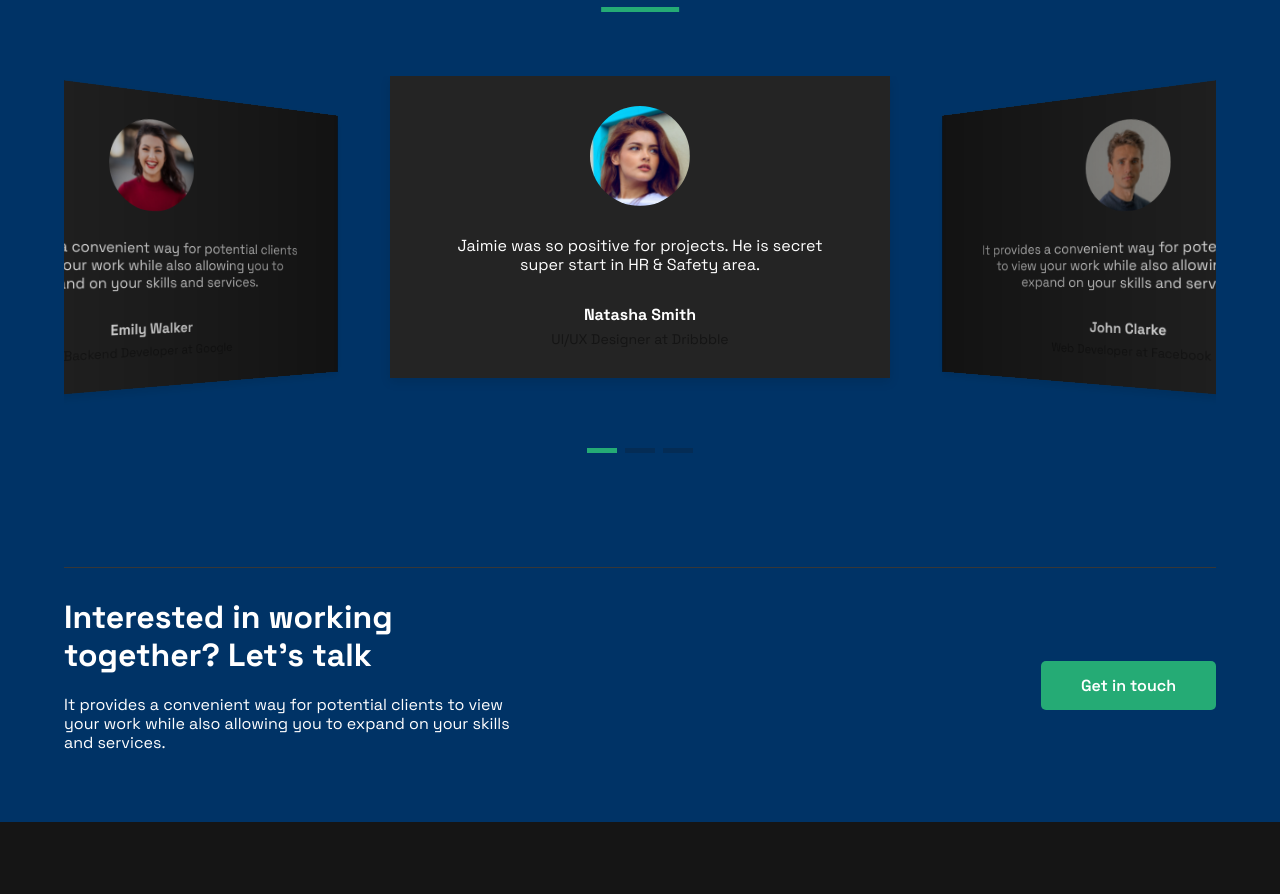
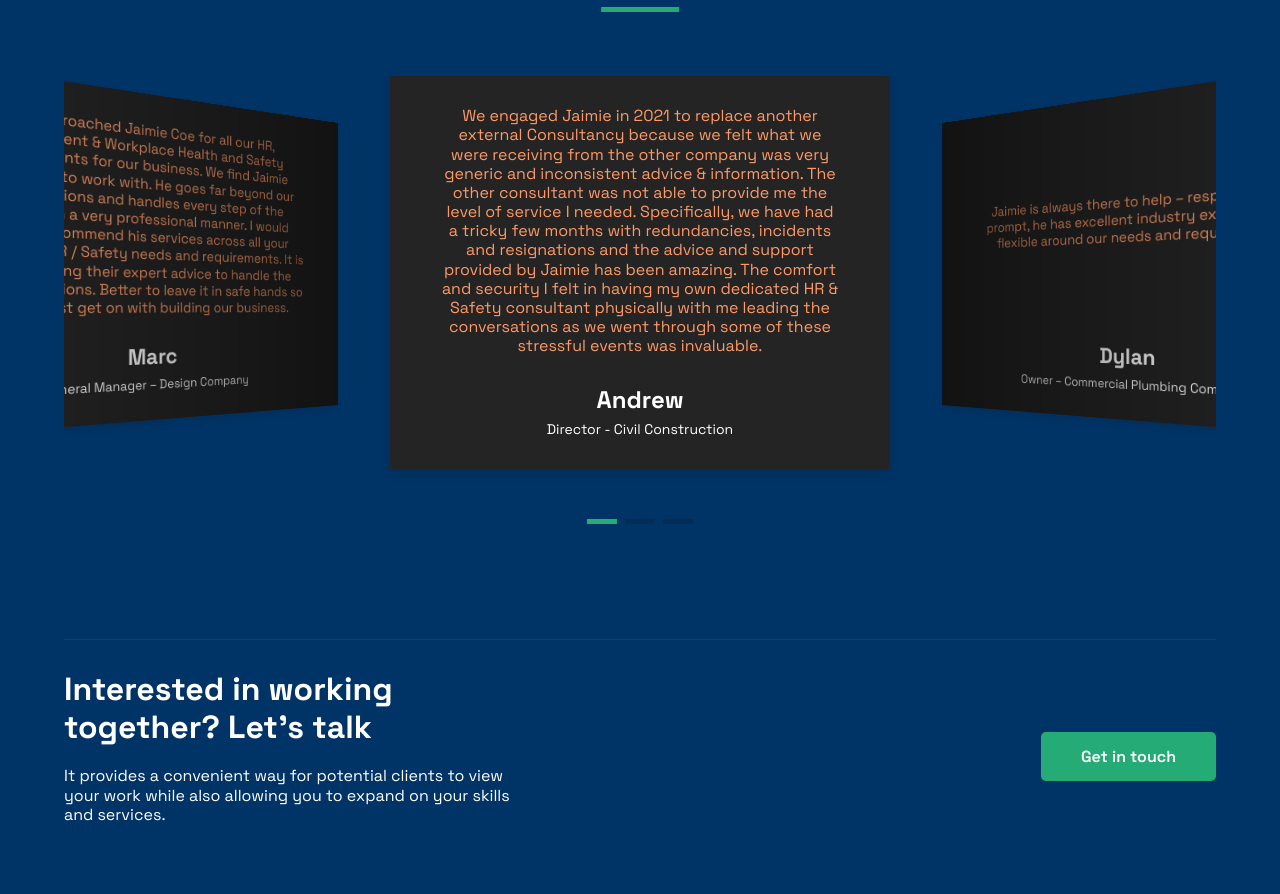
Before and after one commit to chatgptguru/jaimie_website, a plain HTML site: page index.html in a window 1280 px wide. Shown: the part 4320-5214 px from the top of the page. Drawn offline with nearby package versions, Linux system fonts and the light colour scheme.

Commit message:
add testimonial

```diff
--- a/assets/css/main.css
+++ b/assets/css/main.css
@@ -536,17 +536,18 @@ body {
 }
 
 .testimonial__description {
-  color: var(--color-white);
+  color: var(--color-slogan);
   margin-bottom: 3rem;
 }
 
 .testimonial__name {
-  font-size: var(--fs-md);
+  font-size: var(--fs-xl);
   margin-bottom: 0.5rem;
 }
 
 .testimonial__occupation {
   font-size: var(--fs-sm);
+  color: var(--color-white)
 }
 
 /* testimonial slide */
--- a/index.html
+++ b/index.html
@@ -259,31 +259,46 @@
                     <div class="swiper-wrapper">
                         <!--= testimonial 1 = -->
                         <div class="testimonial__card swiper-slide">
-                            <img src="assets/img/testimonial1.jpg" alt="Natasha Smith" class="testimonial__img">
                             <div class="testimonial__content">
-                                <p class="testimonial__description">Jaimie was so positive for projects. He is secret super start in HR & Safety area.</p>
-                                <h3 class="testimonial__name">Natasha Smith</h3>
-                                <span class="testimonial__occupation">UI/UX Designer at Dribbble</span>
+                                <p class="testimonial__description">We engaged Jaimie in 2021 to replace another
+                                    external Consultancy because we felt what we were receiving from the other company
+                                    was very generic and inconsistent advice & information. The other consultant was not
+                                    able to provide me the level of service I needed. Specifically, we have had a tricky
+                                    few months with redundancies, incidents and resignations and the advice and support
+                                    provided by Jaimie has been amazing. The comfort and security I felt in having my
+                                    own dedicated HR & Safety consultant physically with me leading the conversations as
+                                    we went through some of these stressful events was invaluable.</p>
+                                <h3 class="testimonial__name">Andrew</h3>
+                                <span class="testimonial__occupation">Director - Civil Construction</span>
                             </div>
                         </div>
                         <!--========= testimonial 2 ============ -->
                         <div class="testimonial__card swiper-slide">
-                            <img src="assets/img/testimonial2.jpg" alt="John Clarke" class="testimonial__img">
                             <div class="testimonial__content">
-                                <p class="testimonial__description"> It provides a convenient way for potential clients
-                                    to view your work while also allowing you to expand on your skills and services.</p>
-                                <h3 class="testimonial__name">John Clarke</h3>
-                                <span class="testimonial__occupation">Web Developer at Facebook</span>
+                                <br></br>
+                                <br></br>
+                                <p class="testimonial__description">Jaimie is always there to help – responses are
+                                    prompt, he has excellent industry experience is flexible around our needs and
+                                    requirements
+                                </p>
+                                <br></br>
+                                <br></br>
+                                <h3 class="testimonial__name">Dylan </h3>
+                                <span class="testimonial__occupation">Owner – Commercial Plumbing Company</span>
                             </div>
                         </div>
                         <!--========= testimonial 3 ====== -->
                         <div class="testimonial__card swiper-slide">
-                            <img src="assets/img/testimonial3.jpg" alt="Emily Walker" class="testimonial__img">
                             <div class="testimonial__content">
-                                <p class="testimonial__description"> It provides a convenient way for potential clients
-                                    to view your work while also allowing you to expand on your skills and services.</p>
-                                <h3 class="testimonial__name">Emily Walker</h3>
-                                <span class="testimonial__occupation">Backend Developer at Google
+                                <p class="testimonial__description"> We approached Jaimie Coe for all our HR,
+                                    Recruitment & Workplace Health and Safety requirements for our business. We find
+                                    Jaimie wonderful to work with. He goes far beyond our expectations and handles every
+                                    step of the process in a very professional manner. I would highly recommend his
+                                    services across all your business / HR / Safety needs and requirements. It is worth
+                                    having their expert advice to handle the tough situations. Better to leave it in
+                                    safe hands so we can just get on with building our business.</p>
+                                <h3 class="testimonial__name">Marc </h3>
+                                <span class="testimonial__occupation">General Manager – Design Company
                                 </span>
                             </div>
                         </div>
```
Also changed, not shown: 2 other files.
